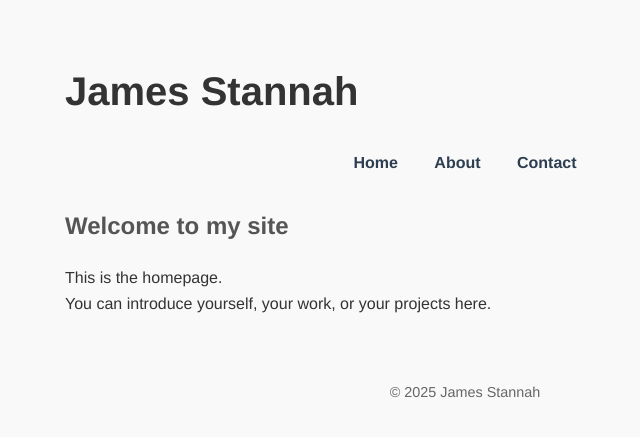
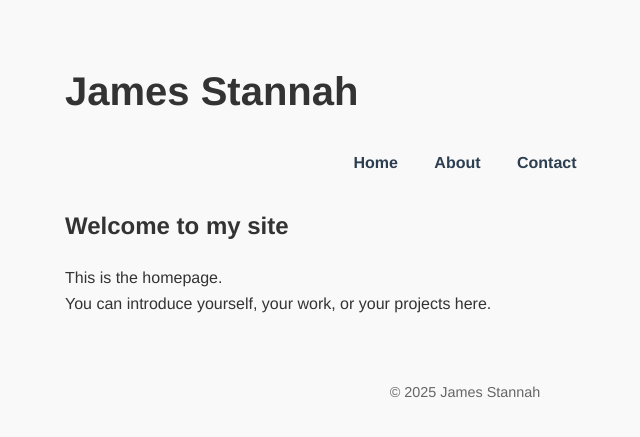
Before and after one commit to jamesstannah/jamesstannah.github.io, a Jekyll site: the page built from index.md, in a window 1280 px wide. Shown: the top 437 px of the page, without its empty margins (175-815 px from the left). Built offline with Jekyll 4.4.1, drawn with Linux system fonts in a browser that asks for light colours.

Commit message:
Update style.css

```diff
--- a/assets/style.css
+++ b/assets/style.css
@@ -17,7 +17,7 @@ h1 {
 h2 {
   font-size: 1.5rem; /* subheading */
   text-align: left;
-  color: #555;       /* optional lighter color */
+  color: #333;       /* optional lighter color */
 }
 
 header {
```
